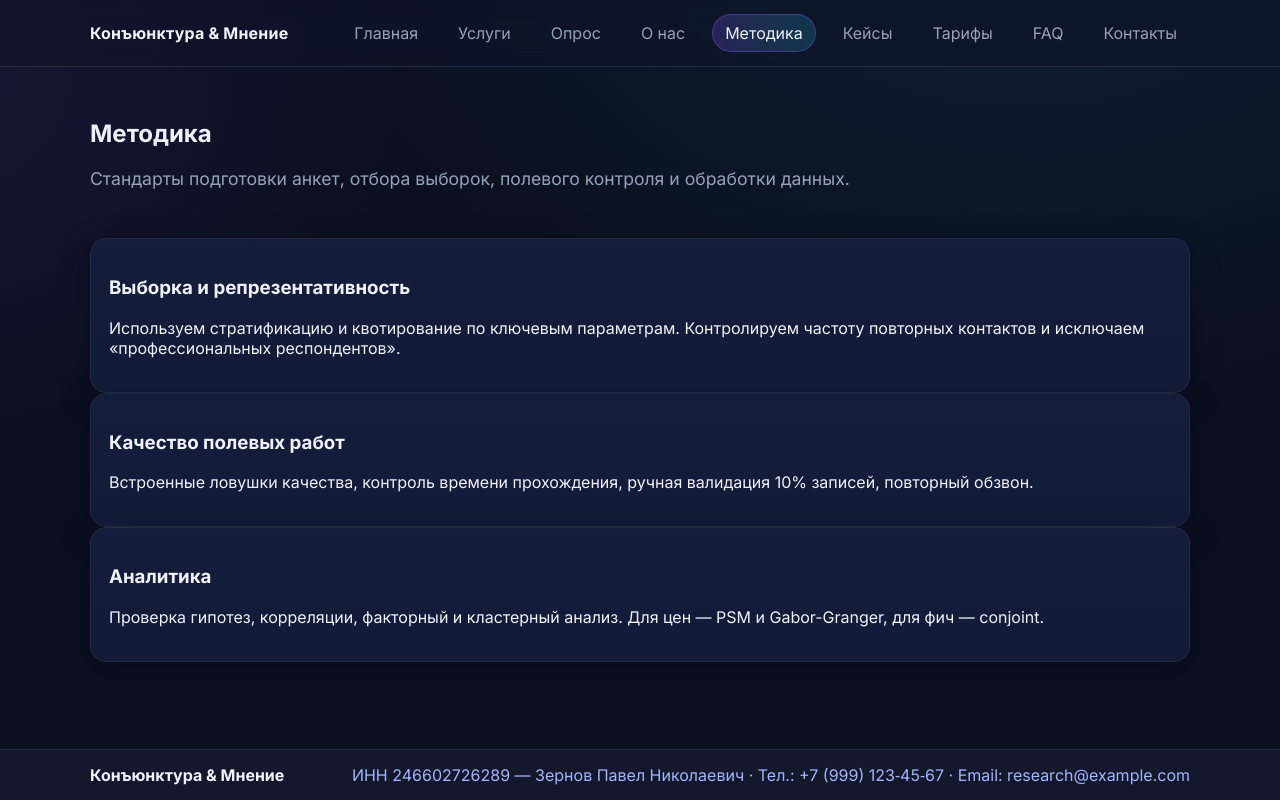
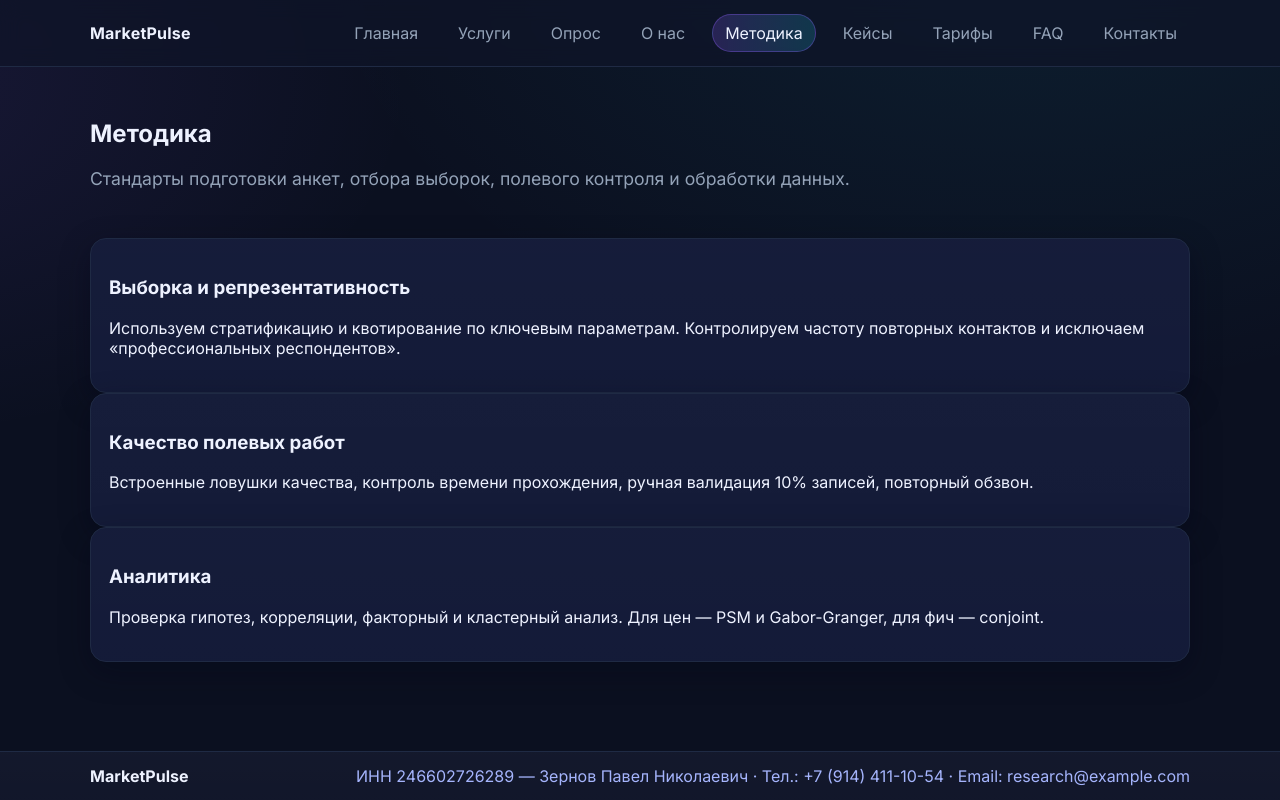
Before and after one commit to sokojam/igorlox, a plain HTML site: page method.html in a window 1280 px wide. Drawn offline with Linux system fonts and the light colour scheme.

Commit message:
Update method.html

```diff
--- a/method.html
+++ b/method.html
@@ -3,7 +3,7 @@
 <head>
   <meta charset="UTF-8">
   <meta name="viewport" content="width=device-width, initial-scale=1.0">
-  <title>Методика — Конъюнктура & Мнение</title>
+  <title>Методика — MarketPulse</title>
   <meta name="description" content="Методологические принципы и стандарты качества полевых и кабинетных исследований.">
   <link rel="icon" href="/favicon.svg" type="image/svg+xml">
   <link rel="preconnect" href="https://fonts.googleapis.com">
@@ -14,7 +14,7 @@
 <body>
   <header class="site-header">
     <div class="container header-inner">
-      <a class="logo" href="index.html">Конъюнктура & Мнение</a>
+      <a class="logo" href="index.html">MarketPulse</a>
       <nav class="nav">
         <a href="index.html" class="nav-link">Главная</a>
         <a href="services.html" class="nav-link">Услуги</a>
@@ -55,9 +55,9 @@
 
   <footer class="site-footer">
     <div class="container footer-inner">
-      <div class="footer-brand">Конъюнктура & Мнение</div>
+      <div class="footer-brand">MarketPulse</div>
       <div class="footer-contact">
-        ИНН 246602726289 — Зернов Павел Николаевич · Тел.: +7 (999) 123‑45‑67 · Email: research@example.com
+        ИНН 246602726289 — Зернов Павел Николаевич · Тел.: +7 (914) 411-10-54 · Email: research@example.com
       </div>
     </div>
   </footer>
```
